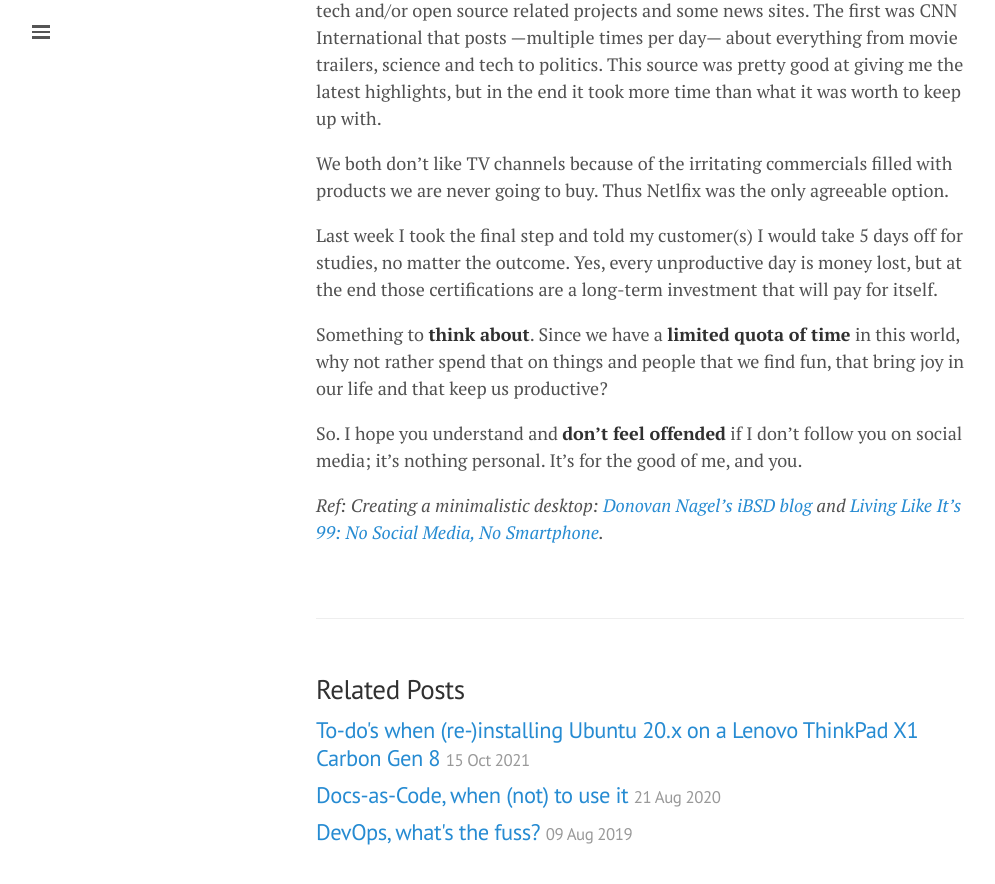
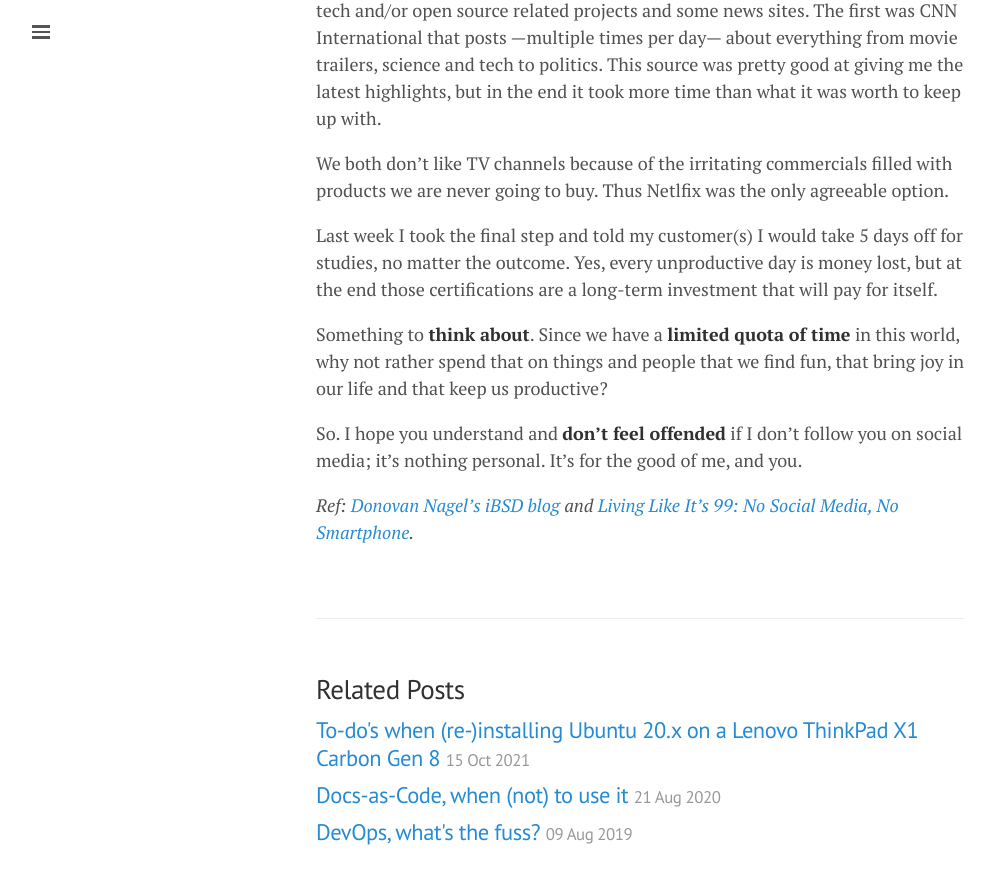
Before and after one commit to lgeurts/lgeurts.github.io, a Jekyll site: the page built from _posts/2021-11-09-why-i-decided-to-limit-my-social-presence.md, in a window 1280 px wide and 900 px high, scrolled down 1670 px. Shown: the top 884 px of the window, without its empty margins (0-995 px from the left). Built offline with Jekyll 4.4.1, drawn with Linux system fonts in a browser that asks for light colours; nearby versions of some CDN libraries; comment, search, counter and statistics services are not loaded.

Commit message:
Update 2021-11-09-why-i-decided-to-limit-my-social-presence.md

```diff
--- a/_posts/2021-11-09-why-i-decided-to-limit-my-social-presence.md
+++ b/_posts/2021-11-09-why-i-decided-to-limit-my-social-presence.md
@@ -38,4 +38,4 @@ Something to **think about**. Since we have a **limited quota of time** in this
 
 So. I hope you understand and **don’t feel offended** if I don’t follow you on social media; it’s nothing personal. It's for the good of me, and you.
 
-*Ref: Creating a minimalistic desktop: [Donovan Nagel's iBSD blog](https://i-bsd.com/blog/) and [Living Like It's 99: No Social Media, No Smartphone](https://www.alvarez.io/posts/living-like-its99/).*
+*Ref: [Donovan Nagel's iBSD blog](https://i-bsd.com/blog/) and [Living Like It's 99: No Social Media, No Smartphone](https://www.alvarez.io/posts/living-like-its99/).*
```
